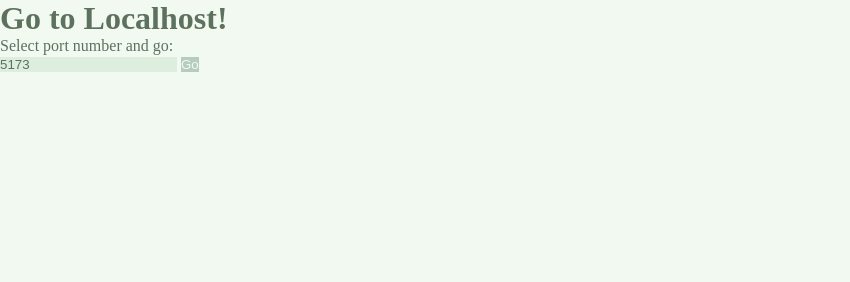
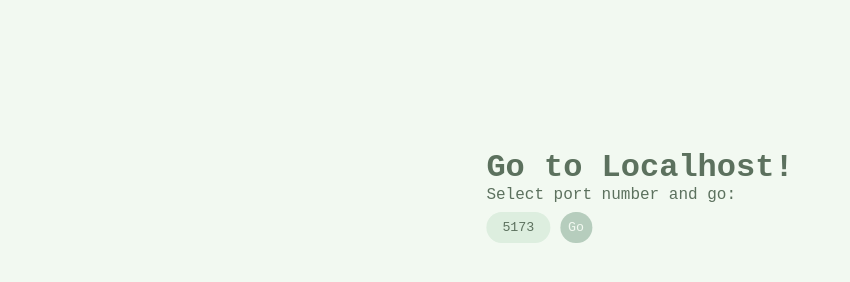
Before and after one commit to vincenzodivita/js-gotolocalhost, a plain HTML site: page index.html in a window 1280 px wide. Shown: the whole page, without its empty margins (0-850 px from the left). Drawn offline with Linux system fonts and the light colour scheme.

Commit message:
Move style to css fle

```diff
--- /dev/null
+++ b/assets/style.css
@@ -0,0 +1,7 @@
+*, *::before, *::after {padding: 0; margin: 0; box-sizing:border-box;}
+body {background-color: #f2f9f1; color: #5c715e;}
+main {position:absolute; left:50%; top:25%; transform:translate(-50%,-50%); font-family: 'Courier New', Courier, monospace;}
+div {margin-bottom: 0.5rem;}
+input {background-color: #ddeedf; color: #5c715e; border-style: none;  padding-left:1rem; padding-top: 0.5rem; padding-bottom: 0.5rem;width:4rem; font-family: 'Courier New', Courier, monospace;}
+button {background-color: #b6cdbd; color: #f2f9f1; border-style: none; padding:0.5rem; font-family: 'Courier New', Courier, monospace;}
+.radius {border-radius: 1rem;}
--- a/index.html
+++ b/index.html
@@ -3,12 +3,10 @@
 <head>
     <meta charset="UTF-8">
     <meta name="viewport" content="width=device-width, initial-scale=1.0">
-    <style>
-        *, *::before, *::after {padding: 0; margin: 0; box-sizing:border-box;}
-    </style>
+    <link rel="stylesheet" href="assets/style.css">
     <title>Go to Localhost</title>
 </head>
-<body style="background-color: #f2f9f1; color: #5c715e;">
+<body>
 
     <main>
         <div>
@@ -17,15 +15,10 @@
         </div>
 
         <div>
-            <input
-                style="background-color: #ddeedf; color: #5c715e; border-style: none;"
-                type="number" value="5173" id="input-value">
+            <input class="radius" type="number" value="5173" id="input-value">
             <a id="link" href="#">
-                <button
-                    style="background-color: #b6cdbd; color: #f2f9f1; border-style: none;"
-                    id="btn"
-                >
-                        Go
+                <button  class="radius" id="btn">
+                    Go
                 </button>
             </a>
         </div>
```
